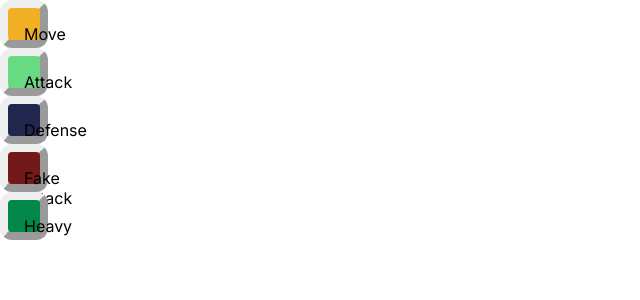
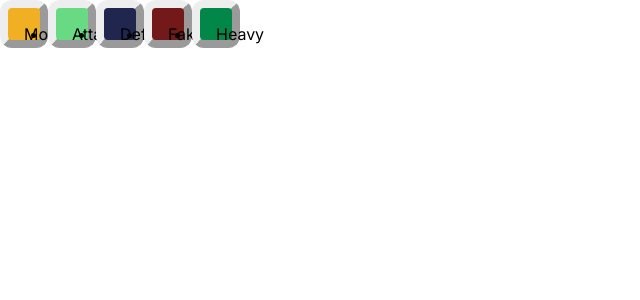
Before and after one commit to Palomia/gmtk-2023, a Next.js app: page / in a window 1280 px wide. Shown: the top 300 px of the page, without its empty margins (0-640 px from the left). Built offline with nearby package versions, Linux system fonts and the light colour scheme.

Commit message:
Display grid

```diff
--- a/src/app/ActionBank.module.css
+++ b/src/app/ActionBank.module.css
@@ -1,4 +1,5 @@
 .root{
     width: 30px;
     display: grid;
+    grid-template-columns: repeat(5, 1fr);
 }
```
